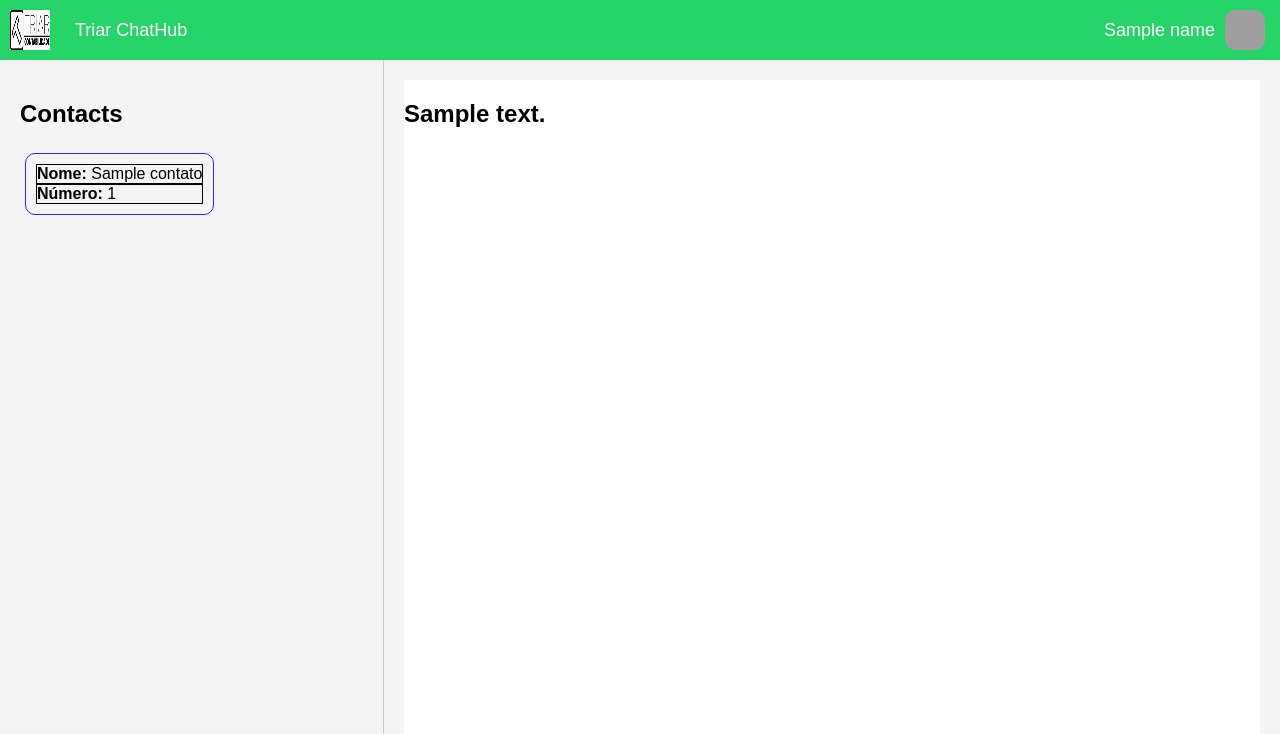
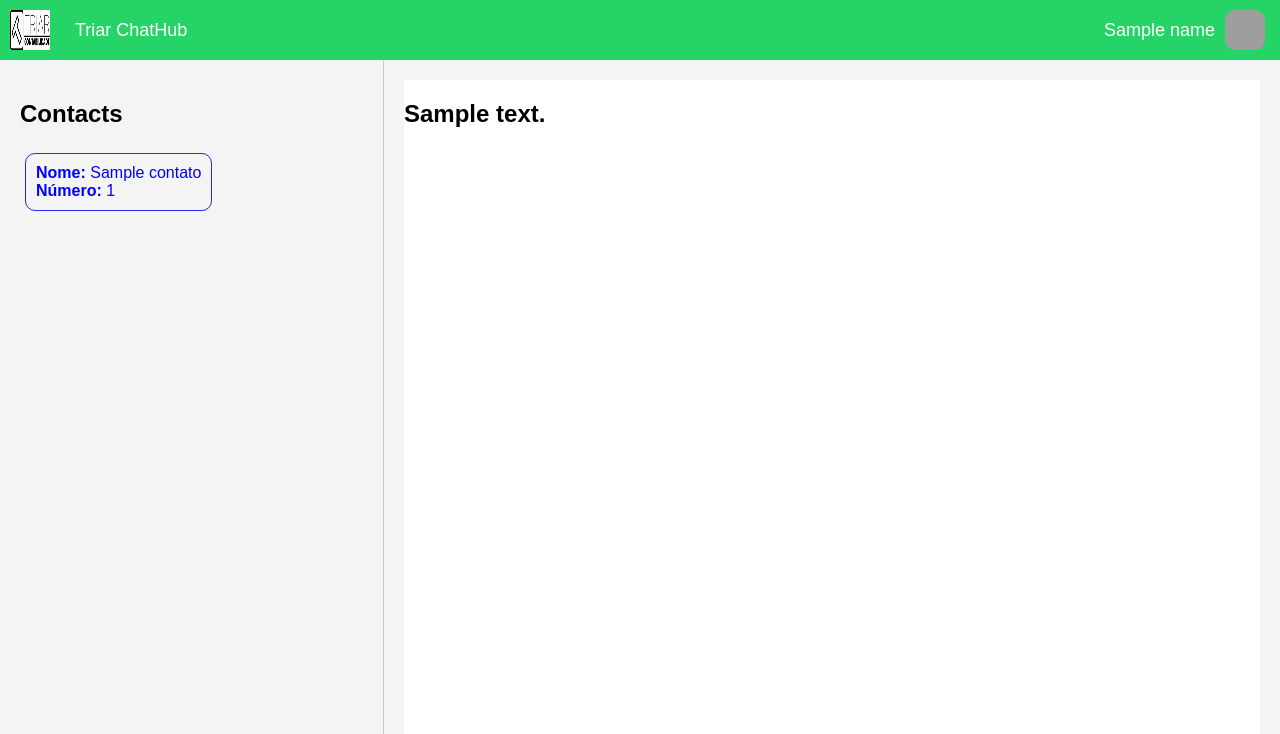
Before and after one commit to joaocruz1/ChatBot_Triar, a Flask app: template templates/principal.html in a window 1280 px wide. Shown: the top 734 px of the page. Run offline with Flask 3, Linux system fonts and the light colour scheme; the template is opened without the code that fills it: most values are stand-ins (such as "Sample title", 1, 10 or a date in 2020); grey boxes are pictures that could not be loaded.

Commit message:
Update main.css

```diff
--- a/static/main.css
+++ b/static/main.css
@@ -71,7 +71,8 @@ ul {
 
 li {
     list-style: none;
-    border: 1px solid #000;
+    cursor: pointer;
+    color: blue;
 }
 
 #chat {
```
